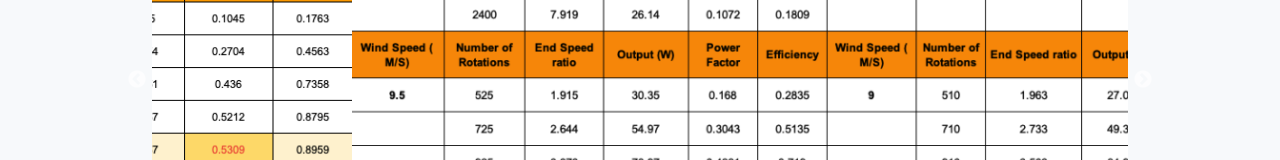
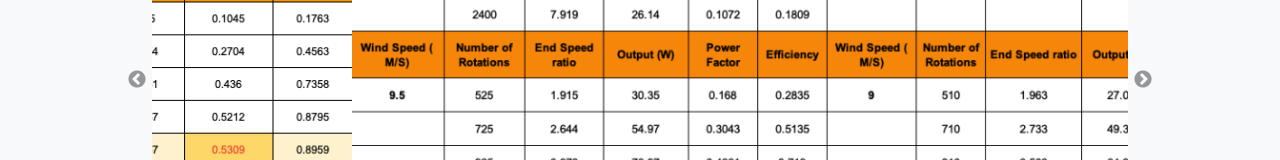
Before and after one commit to mjdevlife/blue-peak, a Next.js app: page / in a window 1280 px wide. Shown: the part 3036-3196 px from the top of the page. Built offline with nearby package versions, Linux system fonts and the light colour scheme.

Commit message:
added background color to slick arrow

```diff
--- a/app/components/TestingData/Slider.tsx
+++ b/app/components/TestingData/Slider.tsx
@@ -1,5 +1,6 @@
 'use client';
 
+import './slick.css';
 import Slider, { Settings } from 'react-slick';
 import 'slick-carousel/slick/slick.css';
 import 'slick-carousel/slick/slick-theme.css';
@@ -11,14 +12,16 @@ export default function SimpleSlider() {
   var settings: Settings = {
     dots: true,
     infinite: true,
+    arrows: true,
     speed: 500,
     slidesToShow: 1,
     slidesToScroll: 1,
     autoplay: true,
   };
+
   return (
     <div className='container mx-auto'>
-      <Slider {...settings}>
+      <Slider {...settings} className='text-white'>
         <div>
           <Image
             src={slider1}
--- /dev/null
+++ b/app/components/TestingData/slick.css
@@ -0,0 +1,5 @@
+.slick-prev:before,
+.slick-next:before {
+  color: #777 !important;
+  font-size: 50px;
+}
```
